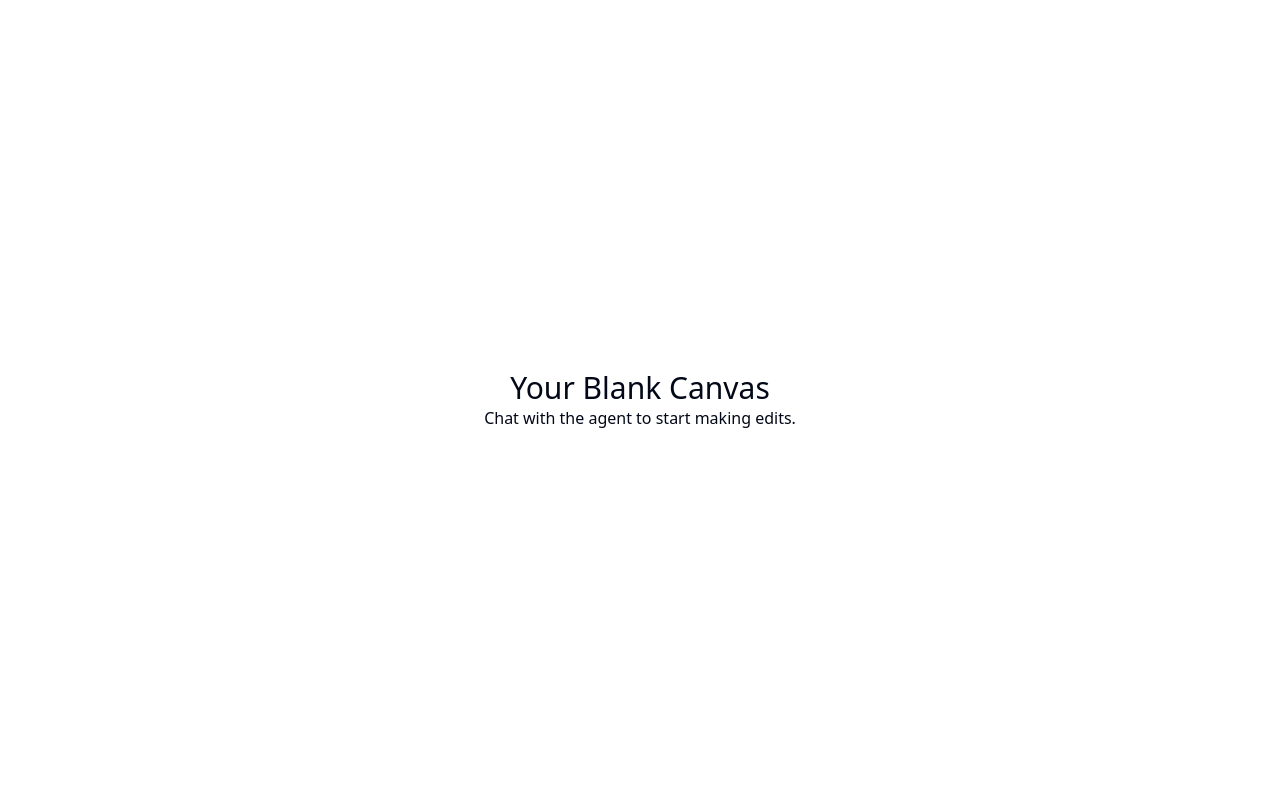
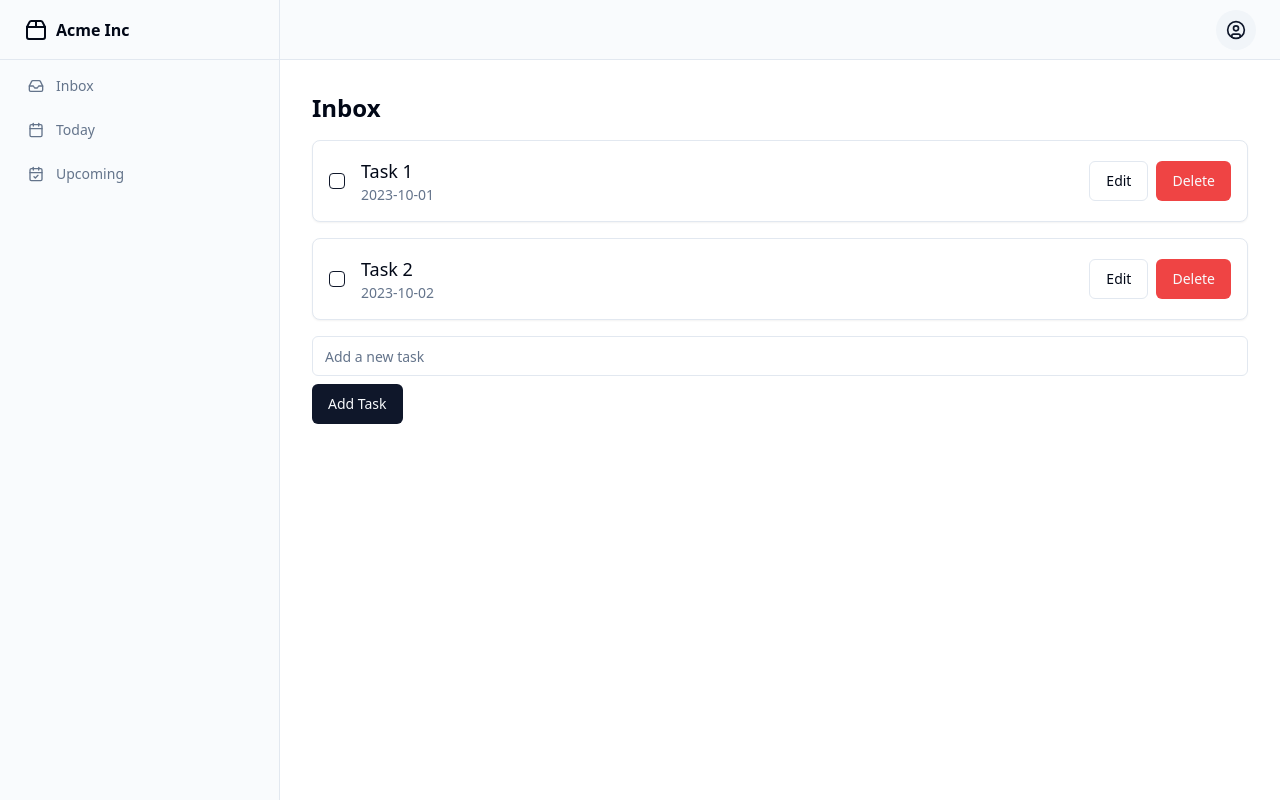
Before and after one commit to GPT-Engineer-App/doo-dash, a React (Vite) app: page / in a window 1280 px wide. Built offline with nearby package versions, Linux system fonts and the light colour scheme.

Commit message:
Initial draft of a todo application inspired by Todoist with sidebar navigation, main content area, and task details modal.

```diff
--- a/src/App.jsx
+++ b/src/App.jsx
@@ -1,17 +1,27 @@
 import { Toaster } from "@/components/ui/sonner";
 import { TooltipProvider } from "@/components/ui/tooltip";
 import { QueryClient, QueryClientProvider } from "@tanstack/react-query";
-import { Home } from "lucide-react";
 import { Route, BrowserRouter as Router, Routes } from "react-router-dom";
-import Layout from "./layouts/default"; // available: default, navbar, sidebar
+import Layout from "./layouts/sidebar"; // Change layout to sidebar
 import Index from "./pages/Index.jsx";
+import { Inbox, Calendar, CalendarCheck } from "lucide-react"; // Import icons
 const queryClient = new QueryClient();
 
 export const navItems = [
   {
-    title: "Home", // Feel free to change this to your liking
-    to: "/",
-    icon: <Home className="h-4 w-4" />,
+    title: "Inbox",
+    to: "/inbox",
+    icon: <Inbox className="h-4 w-4" />,
+  },
+  {
+    title: "Today",
+    to: "/today",
+    icon: <Calendar className="h-4 w-4" />,
+  },
+  {
+    title: "Upcoming",
+    to: "/upcoming",
+    icon: <CalendarCheck className="h-4 w-4" />,
   },
 ];
 
--- /dev/null
+++ b/src/components/ui/modal.jsx
@@ -0,0 +1,27 @@
+import * as React from "react";
+import * as DialogPrimitive from "@radix-ui/react-dialog";
+import { cn } from "@/lib/utils";
+
+const Modal = DialogPrimitive.Root;
+const ModalTrigger = DialogPrimitive.Trigger;
+
+const ModalContent = React.forwardRef(
+  ({ className, children, ...props }, ref) => (
+    <DialogPrimitive.Portal>
+      <DialogPrimitive.Overlay className="fixed inset-0 bg-black/50" />
+      <DialogPrimitive.Content
+        ref={ref}
+        className={cn(
+          "fixed top-1/2 left-1/2 w-full max-w-md -translate-x-1/2 -translate-y-1/2 bg-white p-6 rounded-lg shadow-lg",
+          className
+        )}
+        {...props}
+      >
+        {children}
+      </DialogPrimitive.Content>
+    </DialogPrimitive.Portal>
+  )
+);
+ModalContent.displayName = DialogPrimitive.Content.displayName;
+
+export { Modal, ModalTrigger, ModalContent };
--- a/src/pages/Index.jsx
+++ b/src/pages/Index.jsx
@@ -1,10 +1,108 @@
-// Update this page (the content is just a fallback if you fail to update the page)
+import { useState } from "react";
+import { Modal, ModalContent, ModalTrigger } from "@/components/ui/modal";
+import { Button } from "@/components/ui/button";
+import { Input } from "@/components/ui/input";
+import { Checkbox } from "@/components/ui/checkbox";
+import { Card, CardContent, CardHeader, CardTitle } from "@/components/ui/card";
 
 const Index = () => {
+  const [tasks, setTasks] = useState([
+    { id: 1, title: "Task 1", dueDate: "2023-10-01", completed: false },
+    { id: 2, title: "Task 2", dueDate: "2023-10-02", completed: false },
+  ]);
+  const [newTask, setNewTask] = useState("");
+  const [selectedTask, setSelectedTask] = useState(null);
+
+  const addTask = () => {
+    if (newTask.trim()) {
+      setTasks([
+        ...tasks,
+        { id: tasks.length + 1, title: newTask, dueDate: "2023-10-03", completed: false },
+      ]);
+      setNewTask("");
+    }
+  };
+
+  const toggleTaskCompletion = (taskId) => {
+    setTasks(
+      tasks.map((task) =>
+        task.id === taskId ? { ...task, completed: !task.completed } : task
+      )
+    );
+  };
+
+  const deleteTask = (taskId) => {
+    setTasks(tasks.filter((task) => task.id !== taskId));
+  };
+
   return (
-    <div className="text-center">
-      <h1 className="text-3xl">Your Blank Canvas</h1>
-      <p>Chat with the agent to start making edits.</p>
+    <div className="container mx-auto p-4">
+      <h1 className="text-2xl font-bold mb-4">Inbox</h1>
+      <div className="space-y-4">
+        {tasks.map((task) => (
+          <Card key={task.id} className="flex items-center justify-between p-4">
+            <div className="flex items-center space-x-4">
+              <Checkbox
+                checked={task.completed}
+                onCheckedChange={() => toggleTaskCompletion(task.id)}
+              />
+              <div>
+                <p className="text-lg">{task.title}</p>
+                <p className="text-sm text-muted-foreground">{task.dueDate}</p>
+              </div>
+            </div>
+            <div className="flex space-x-2">
+              <Modal>
+                <ModalTrigger asChild>
+                  <Button variant="outline" onClick={() => setSelectedTask(task)}>
+                    Edit
+                  </Button>
+                </ModalTrigger>
+                <ModalContent>
+                  <Card>
+                    <CardHeader>
+                      <CardTitle>Edit Task</CardTitle>
+                    </CardHeader>
+                    <CardContent>
+                      <Input
+                        value={selectedTask?.title || ""}
+                        onChange={(e) =>
+                          setSelectedTask({ ...selectedTask, title: e.target.value })
+                        }
+                      />
+                      <Button
+                        onClick={() => {
+                          setTasks(
+                            tasks.map((t) =>
+                              t.id === selectedTask.id ? selectedTask : t
+                            )
+                          );
+                          setSelectedTask(null);
+                        }}
+                      >
+                        Save
+                      </Button>
+                    </CardContent>
+                  </Card>
+                </ModalContent>
+              </Modal>
+              <Button variant="destructive" onClick={() => deleteTask(task.id)}>
+                Delete
+              </Button>
+            </div>
+          </Card>
+        ))}
+      </div>
+      <div className="mt-4">
+        <Input
+          placeholder="Add a new task"
+          value={newTask}
+          onChange={(e) => setNewTask(e.target.value)}
+        />
+        <Button onClick={addTask} className="mt-2">
+          Add Task
+        </Button>
+      </div>
     </div>
   );
 };
```
